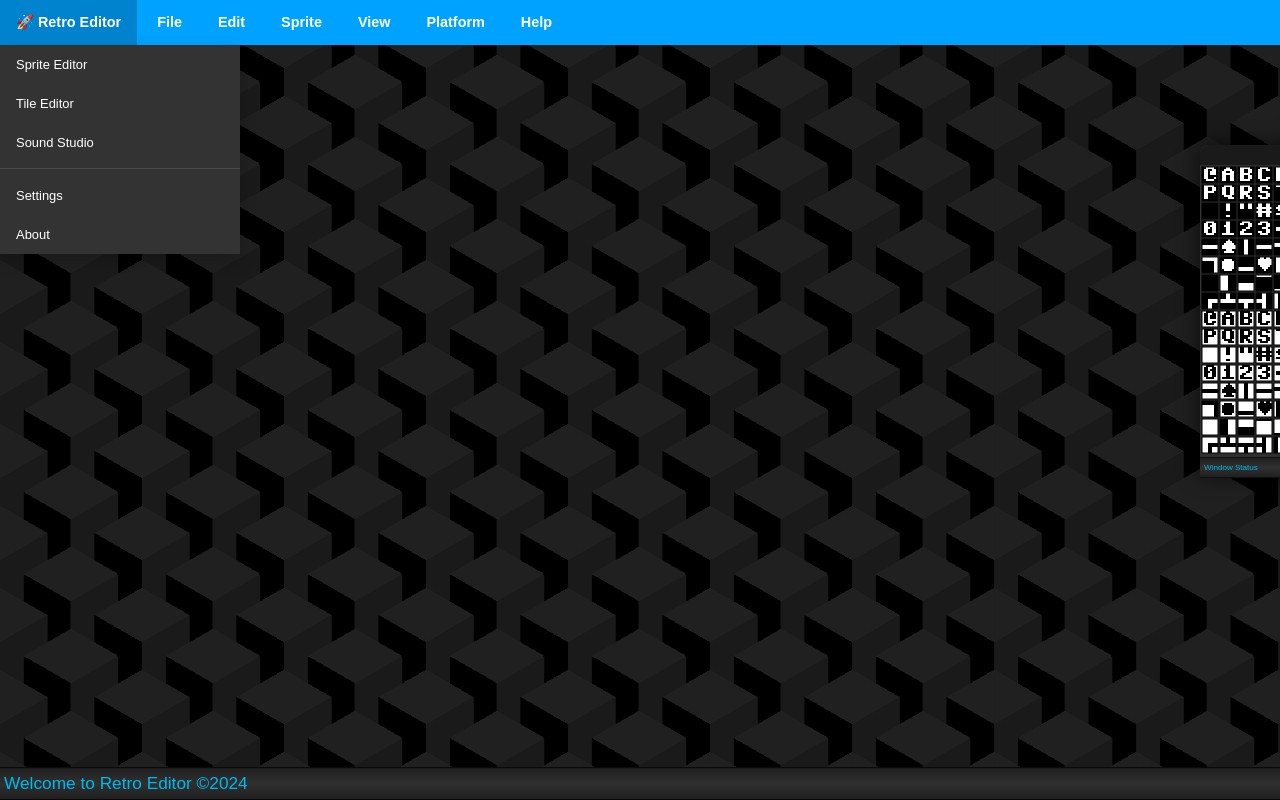
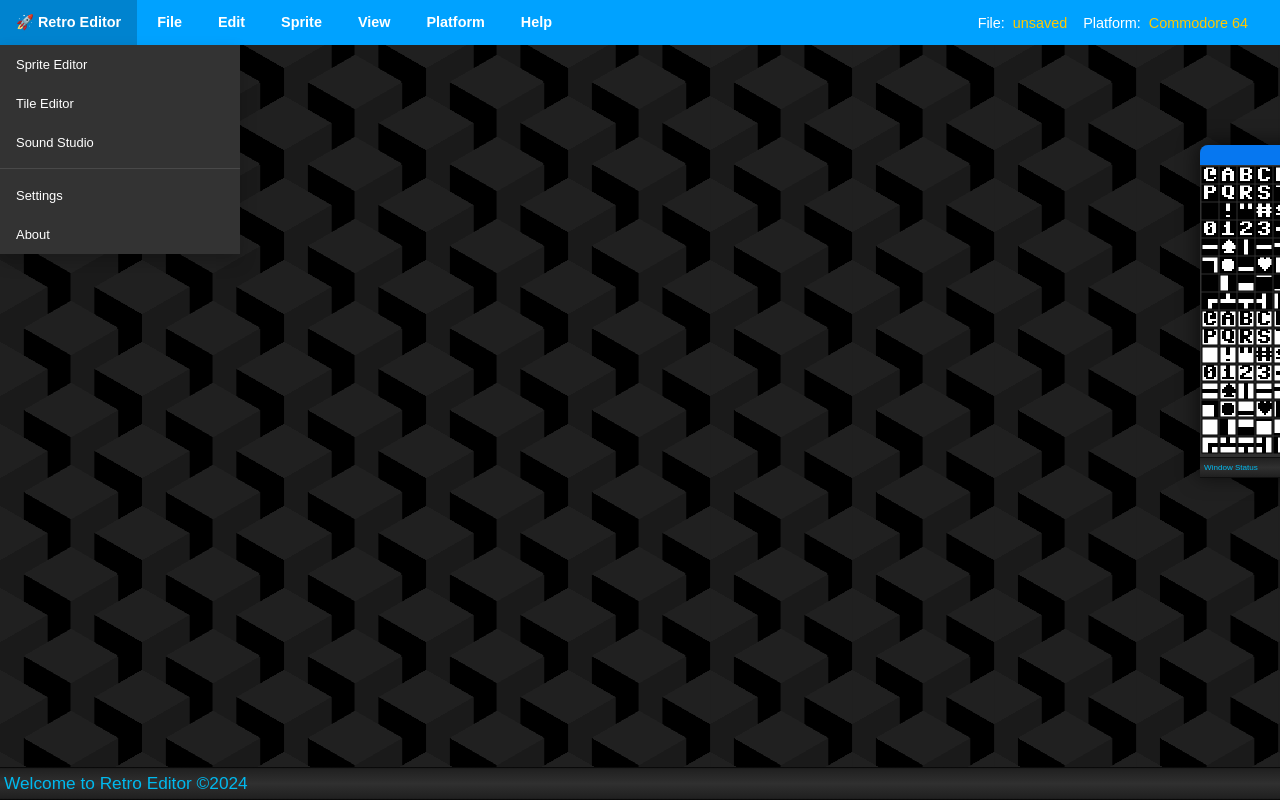
Before and after one commit to rcraig12/sprite-editor, a website built with webpack: page index.html in a window 1280 px wide. Built offline with nearby package versions, Linux system fonts and the light colour scheme.

Commit message:
added event listeners for mode and platform menus

```diff
--- a/src/css/style.css
+++ b/src/css/style.css
@@ -33,10 +33,35 @@ body {
 }
 
 #Menu {
+  display: flex;
   user-select: none;
   background-color: #00a2ff;
   color: #ffffff;
   font-weight: 600;
+}
+
+.menuleft{
+  display: flex;
+  flex: 1;
+}
+
+.infolabel{
+  padding-right: 8px;
+  font-weight: 500;
+}
+
+.infovalue{
+  font-weight: 500;
+  padding-right: 16px;
+  color:#ffc800;
+}
+
+.menuright{
+  display: flex;
+  flex: 1;
+  padding-right: 16px;;
+  align-items: center;
+  justify-content: end;
 }
 
 #nav {
@@ -142,7 +167,7 @@ li.dropdown:hover {
 
 .window .controlbar {
   user-select: none;
-  background-color: #1a1a1a;
+  background-color: #0677f0;
   height: 16px;
   padding-top: 4px;
   padding-bottom: 4px;
--- a/src/js/App.ts
+++ b/src/js/App.ts
@@ -1,5 +1,4 @@
 import '../css/style.css';
-
 import Desktop from "./Desktop";
 
 class App extends Desktop {
@@ -16,5 +15,6 @@ class App extends Desktop {
 document.addEventListener("DOMContentLoaded", function () {
 
   const application = new App();
+  application.navigation.addEventListeners();
 
 });
--- /dev/null
+++ b/src/js/Config.ts
@@ -0,0 +1,33 @@
+export const defaultConfig: ConfigType = {
+  global: {
+    version: "1.0.0 alpha",
+    selectedPlatform: "Commodore 64",
+    selectedEditor: "tile",
+    currentFile: "",
+    editors: {
+      sprite: {
+
+      },
+      tile: {
+
+      },
+      sound: {
+
+      }
+    }
+  },
+  platform: [
+    {
+      name: "Commodore 64",
+      settings: {
+
+        },
+    },
+    {
+      name: "Commander X16",
+      settings: {
+
+        },
+    }
+  ]
+};
--- a/src/js/Desktop.ts
+++ b/src/js/Desktop.ts
@@ -1,3 +1,4 @@
+import Storage from './Storage';
 import Navigation from "./Navigation"
 import { mainMenuData } from './MainMenu';
 
@@ -5,13 +6,15 @@ import CharsetWindow from "./CharsetWindow";
 
 export default class Desktop {
 
+  storage: Storage;
   navigation: Navigation;
   charsetWindow: CharsetWindow;
 
   constructor() {
 
-    this.navigation = new Navigation();
-    this.charsetWindow = new CharsetWindow({ title: "Character Set", top: 100, left: 1200, width: 330, height: 330})
+    this.storage = new Storage();
+    this.navigation = new Navigation(this.storage);
+    this.charsetWindow = new CharsetWindow({ title: "Character Set", top: 100, left: 1200, width: 330, height: 330});
 
   }
 
--- a/src/js/Navigation.ts
+++ b/src/js/Navigation.ts
@@ -1,16 +1,37 @@
+import Storage from "./Storage";
+
 export default class Navigation {
 
-  constructor() {}
+  storage: Storage;
+  config: ConfigType;
+
+  constructor(storage: Storage) {
+
+    this.storage = storage;
+    this.config = storage.getConfig();
+
+  }
 
   addMenuRoot(): void {
+
     const template = `
+    <div class="menuleft">
       <nav id="nav">
         <ul id="MainMenuItems"></ul>
+
       </nav>
+    </div>
+    <div class="menuright">
+      <span class="infolabel">File:</span>
+      <span id="currentFile" class="infovalue">${this.config.global.currentFile === "" ? "unsaved" : this.config.global.currentFile}</span>
+      <span class="infolabel">Platform:</span>
+      <span id="selectedPlatform" class="infovalue">${this.config.global.selectedPlatform}</span>
+    </div>
     `;
 
     const html = document.querySelector('#Menu') as HTMLElement;
     html.innerHTML = template;
+
   }
 
   addTopLevelMenu(menu: string, name: string): void {
@@ -108,4 +129,83 @@ export default class Navigation {
       });
     });
   }
+
+  addEventListeners(): void{
+
+    /* Retro Editor */
+
+    // Set Editor to Sprite Editor Mode
+    const menubarSpriteEditor = document.querySelector('#menubar-sprite-editor') as HTMLElement;
+    menubarSpriteEditor.onclick = (e) => {
+      this.config.global.selectedEditor = "sprite";
+      this.storage.setState(this.config);
+    }
+
+    // Set Editor to Tile Editor Mode
+    const menubarTileEditor = document.querySelector('#menubar-tile-editor') as HTMLElement;
+    menubarTileEditor.onclick = (e) => {
+      this.config.global.selectedEditor = "tile";
+      this.storage.setState(this.config);
+    }
+
+    // Set Editor to Sound Editor Mode
+    const menubarSoundEditor = document.querySelector('#menubar-sound-studio') as HTMLElement;
+    menubarSoundEditor.onclick = (e) => {
+      this.config.global.selectedEditor = "sound";
+      this.storage.setState(this.config);
+    }
+
+    // Set Settings
+    const menubarSettings = document.querySelector('#menubar-settings') as HTMLElement;
+    menubarSettings.onclick = (e) => {
+      console.log('open settings dialog');
+    }
+
+    // Show About Dialog
+    const menubarAbout = document.querySelector('#menubar-about') as HTMLElement;
+    menubarAbout.onclick = (e) => {
+      console.log('open about dialog');
+    }
+
+    /* File */
+
+
+    /* Edit */
+
+
+    /* Sprite */
+
+
+    /* View */
+
+
+    /* Platform */
+
+    // Commodore 64
+    const menubarCommodoreSixtyFour = document.querySelector('#menubar-commodore-64') as HTMLElement;
+    menubarCommodoreSixtyFour.onclick = (e) => {
+
+      this.config.global.selectedPlatform = "Commodore 64";
+      this.storage.setState(this.config);
+      const selectedPlatform = document.querySelector('#selectedPlatform') as HTMLElement;
+      selectedPlatform.innerText = "Commodore 64";
+
+    }
+
+    // Commander X16
+    const menubarCommanderXSixteen = document.querySelector('#menubar-commander-x16') as HTMLElement;
+    menubarCommanderXSixteen.onclick = (e) => {
+
+      this.config.global.selectedPlatform = "Commander X16";
+      this.storage.setState(this.config);
+      const selectedPlatform = document.querySelector('#selectedPlatform') as HTMLElement;
+      selectedPlatform.innerText = "Commander X16";
+
+    }
+
+    /* Help */
+
+
+
+  }
 }
--- /dev/null
+++ b/src/js/Storage.ts
@@ -0,0 +1,74 @@
+import {defaultConfig} from './Config';
+
+class Storage {
+  private storageKey: string = 'retroEditor';
+
+  constructor() {
+    this.initializeState();
+  }
+
+  // Initialize the state in local storage
+  private initializeState() {
+    const currentState = this.getState();
+    const updatedState = this.getUpdatedState(currentState);
+    this.setState(updatedState);
+  }
+
+  // Merge platform settings
+  private mergePlatforms(currentPlatforms: PlatformSettings[] = []): PlatformSettings[] {
+    const defaultPlatforms = defaultConfig.platform;
+    const updatedPlatforms: PlatformSettings[] = [];
+
+    defaultPlatforms.forEach(defaultPlatform => {
+      const matchingPlatform = currentPlatforms.find(platform => platform.name === defaultPlatform.name);
+      if (matchingPlatform) {
+        updatedPlatforms.push({ ...defaultPlatform, settings: { ...defaultPlatform.settings, ...matchingPlatform.settings } });
+      } else {
+        updatedPlatforms.push(defaultPlatform);
+      }
+    });
+
+    return updatedPlatforms;
+  }
+
+  // Get the state from local storage
+  getState(): ConfigType {
+    const state = localStorage.getItem(this.storageKey);
+    return state ? JSON.parse(state) as ConfigType : { ...defaultConfig };
+  }
+
+  // Set the state in local storage
+  setState(state: ConfigType) {
+    localStorage.setItem(this.storageKey, JSON.stringify(state));
+  }
+
+  // Validate and update the state based on the default config
+  validateState() {
+    const currentState = this.getState();
+    const updatedState = this.getUpdatedState(currentState);
+    if (this.hasStateChanged(currentState, updatedState)) {
+      this.setState(updatedState);
+    }
+  }
+
+  // Update the state based on the default config
+  private getUpdatedState(currentState: ConfigType): ConfigType {
+    return {
+      global: { ...defaultConfig.global, ...currentState.global },
+      platform: this.mergePlatforms(currentState.platform)
+    };
+  }
+
+  // Check if the state has changed
+  private hasStateChanged(currentState: ConfigType, updatedState: ConfigType): boolean {
+    return JSON.stringify(currentState) !== JSON.stringify(updatedState);
+  }
+
+  // Get the current configuration
+  getConfig(): ConfigType {
+    this.validateState();
+    return this.getState();
+  }
+}
+
+export default Storage;
```
Also changed, not shown: types.d.ts (+24 -0 lines), 1 other file.
